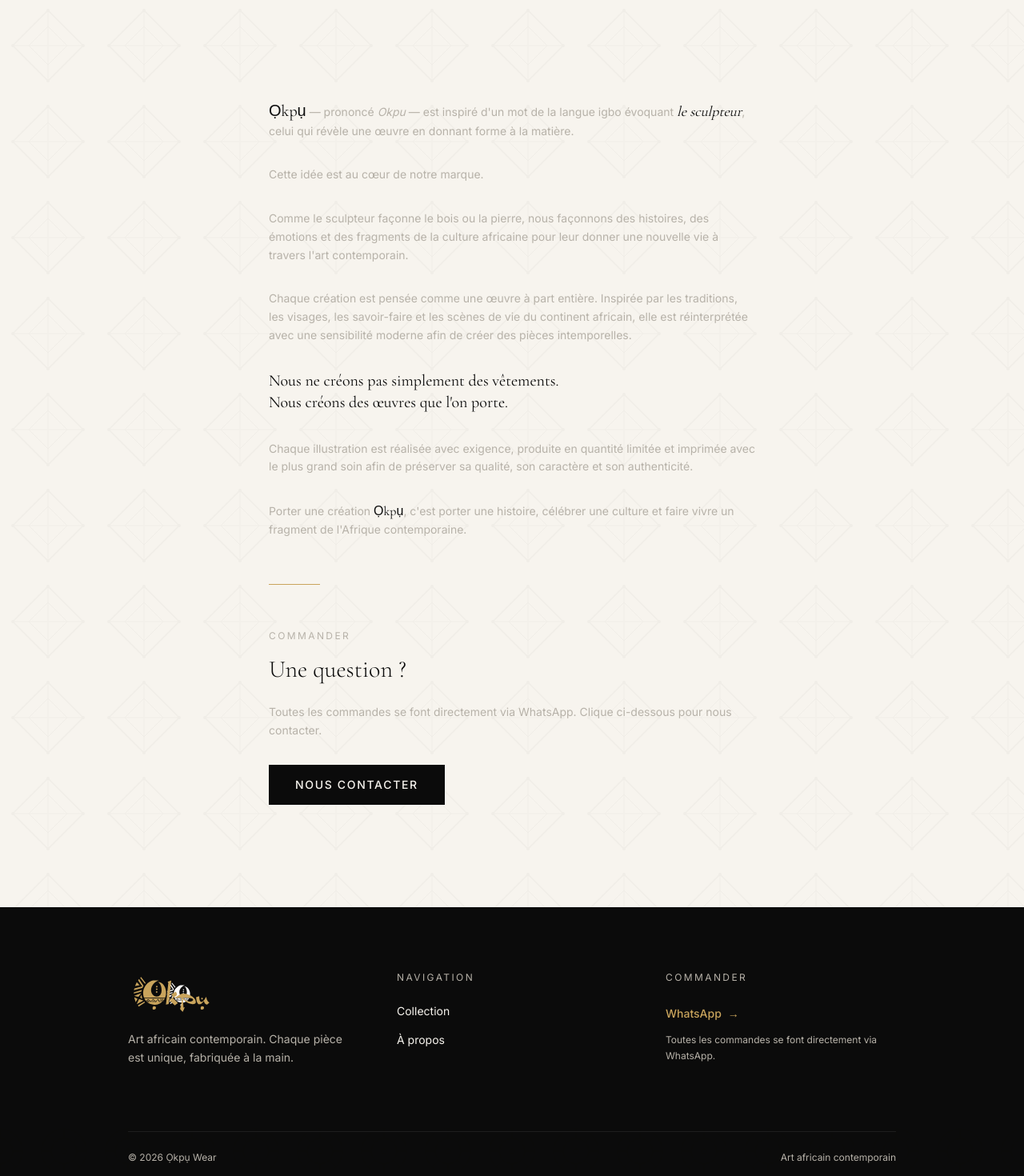
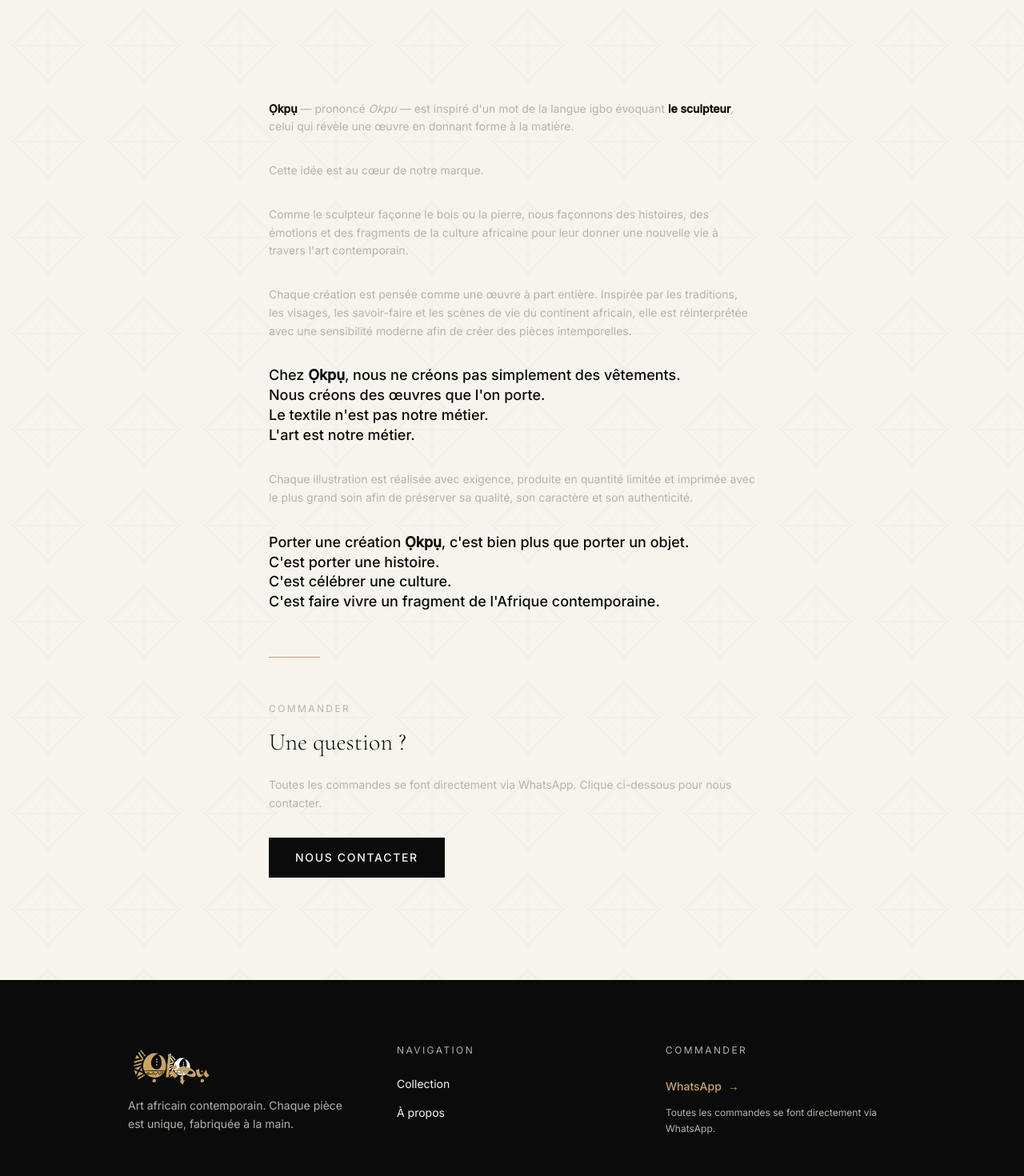
Before and after one commit to panidiela/-okpu-wear, a Next.js app: page /a-propos in a window 1280 px wide. Shown: the part 400-1870 px from the top of the page at 80% size. Built offline with nearby package versions, Linux system fonts and the light colour scheme.

Commit message:
fix: update logos and refine about page copy

```diff
--- a/src/app/a-propos/page.tsx
+++ b/src/app/a-propos/page.tsx
@@ -35,9 +35,9 @@
         <Container narrow>
           <div className="space-y-8 font-[family-name:var(--font-inter)] text-sm text-[#B7B2A9] leading-relaxed">
             <p>
-              <span className="font-[family-name:var(--font-cormorant)] text-[#0B0B0B] text-xl not-italic">Ọkpụ</span>
+              <strong className="text-[#0B0B0B] font-semibold">Ọkpụ</strong>
               {" "}— prononcé <em>Okpu</em> — est inspiré d&apos;un mot de la langue igbo évoquant{" "}
-              <span className="font-[family-name:var(--font-cormorant)] text-[#0B0B0B] text-lg italic">le sculpteur</span>,
+              <strong className="text-[#0B0B0B] font-semibold">le sculpteur</strong>,
               celui qui révèle une œuvre en donnant forme à la matière.
             </p>
 
@@ -57,9 +57,12 @@
               avec une sensibilité moderne afin de créer des pièces intemporelles.
             </p>
 
-            <p className="font-[family-name:var(--font-cormorant)] text-[#0B0B0B] text-xl leading-snug">
-              Nous ne créons pas simplement des vêtements.<br />
-              Nous créons des œuvres que l&apos;on porte.
+            {/* Bloc 1 — manifeste */}
+            <p className="text-base md:text-lg text-[#0B0B0B] leading-snug font-medium">
+              Chez <strong>Ọkpụ</strong>, nous ne créons pas simplement des vêtements.<br />
+              Nous créons des œuvres que l&apos;on porte.<br />
+              Le textile n&apos;est pas notre métier.<br />
+              L&apos;art est notre métier.
             </p>
 
             <p>
@@ -67,11 +70,12 @@
               avec le plus grand soin afin de préserver sa qualité, son caractère et son authenticité.
             </p>
 
-            <p>
-              Porter une création{" "}
-              <span className="font-[family-name:var(--font-cormorant)] text-[#0B0B0B] text-base not-italic">Ọkpụ</span>,
-              c&apos;est porter une histoire, célébrer une culture et faire vivre un fragment de l&apos;Afrique
-              contemporaine.
+            {/* Bloc 2 — porter */}
+            <p className="text-base md:text-lg text-[#0B0B0B] leading-snug font-medium">
+              Porter une création <strong>Ọkpụ</strong>, c&apos;est bien plus que porter un objet.<br />
+              C&apos;est porter une histoire.<br />
+              C&apos;est célébrer une culture.<br />
+              C&apos;est faire vivre un fragment de l&apos;Afrique contemporaine.
             </p>
           </div>
 
--- a/src/app/collection/page.tsx
+++ b/src/app/collection/page.tsx
@@ -29,7 +29,7 @@
             <span className="text-[#F7F4EE]">ORIGINES</span>
           </Heading>
           <p className="mt-6 font-[family-name:var(--font-inter)] text-sm text-[#B7B2A9] max-w-sm mx-auto leading-relaxed">
-            Des pièces qui portent une histoire. Chaque bonnet est une œuvre — portez-en le sens.
+            Des pièces qui portent une histoire. Chaque création est une œuvre — portez-en le sens.
           </p>
         </div>
       </section>
--- a/src/app/page.tsx
+++ b/src/app/page.tsx
@@ -95,7 +95,7 @@
             </Heading>
             <p className="mt-6 text-[#B7B2A9] font-[family-name:var(--font-inter)] text-sm leading-relaxed">
               Ọkpụ crée des pièces qui portent une histoire, une intention, une mémoire.
-              Chaque bonnet de la collection ORIGINES est pensé comme une œuvre d&apos;art portée —
+              Chaque création de la collection ORIGINES est pensée comme une œuvre d&apos;art portée —
               ancrée dans le patrimoine africain, faite pour aujourd&apos;hui.
             </p>
             <div className="mt-10">
--- a/src/components/Footer.tsx
+++ b/src/components/Footer.tsx
@@ -1,4 +1,5 @@
 import Image from "next/image";
+import Link from "next/link";
 
 const WHATSAPP_NUMBER = "22901000000";
 
@@ -39,6 +40,7 @@
 
           {/* Colonne logo */}
           <div className="md:col-span-1">
+            <Link href="/" aria-label="Ọkpụ Wear — retour à l'accueil">
               <Image
                 src="/logo/logo-header-gold.svg"
                 alt="Ọkpụ"
@@ -46,7 +48,8 @@
                 height={60}
                 className="h-[50px] md:h-[58px] w-auto"
               />
-            <p className="mt-4 text-[#B7B2A9] text-sm leading-relaxed max-w-xs font-[family-name:var(--font-inter)]">
+            </Link>
+            <p className="mt-2 text-[#B7B2A9] text-sm leading-relaxed max-w-xs font-[family-name:var(--font-inter)]">
               Art africain contemporain. Chaque pièce est unique, fabriquée à la main.
             </p>
           </div>
--- a/src/components/Navbar.tsx
+++ b/src/components/Navbar.tsx
@@ -14,7 +14,7 @@
         {/* Logo */}
         <Link href="/" aria-label="Ọkpụ Wear — retour à l'accueil" className="flex items-center">
           <Image
-            src="/logo/logo-header-gold.svg"
+            src="/logo/logo-header.svg"
             alt="Ọkpụ"
             width={120}
             height={40}
--- a/src/data/products.ts
+++ b/src/data/products.ts
@@ -20,9 +20,9 @@
     price: 29,
     currency: "€",
     description:
-      "Un bonnet qui porte la mémoire. Inspiré des gardiens invisibles qui veillent sur les récits ancestraux.",
+      "Une création qui porte la mémoire. Inspirée des gardiens invisibles qui veillent sur les récits ancestraux.",
     shortStory:
-      "Il garde ce que le temps essaie d'effacer. Porter ce bonnet, c'est choisir de ne pas oublier.",
+      "Il garde ce que le temps essaie d'effacer. Porter cette création, c'est choisir de ne pas oublier.",
     images: ["/products/gardien-des-origines.jpg"],
     sizes: ["S", "M", "L", "XL", "XXL"],
     available: true,
```
Lines whose indentation alone changed are shown as unchanged.
